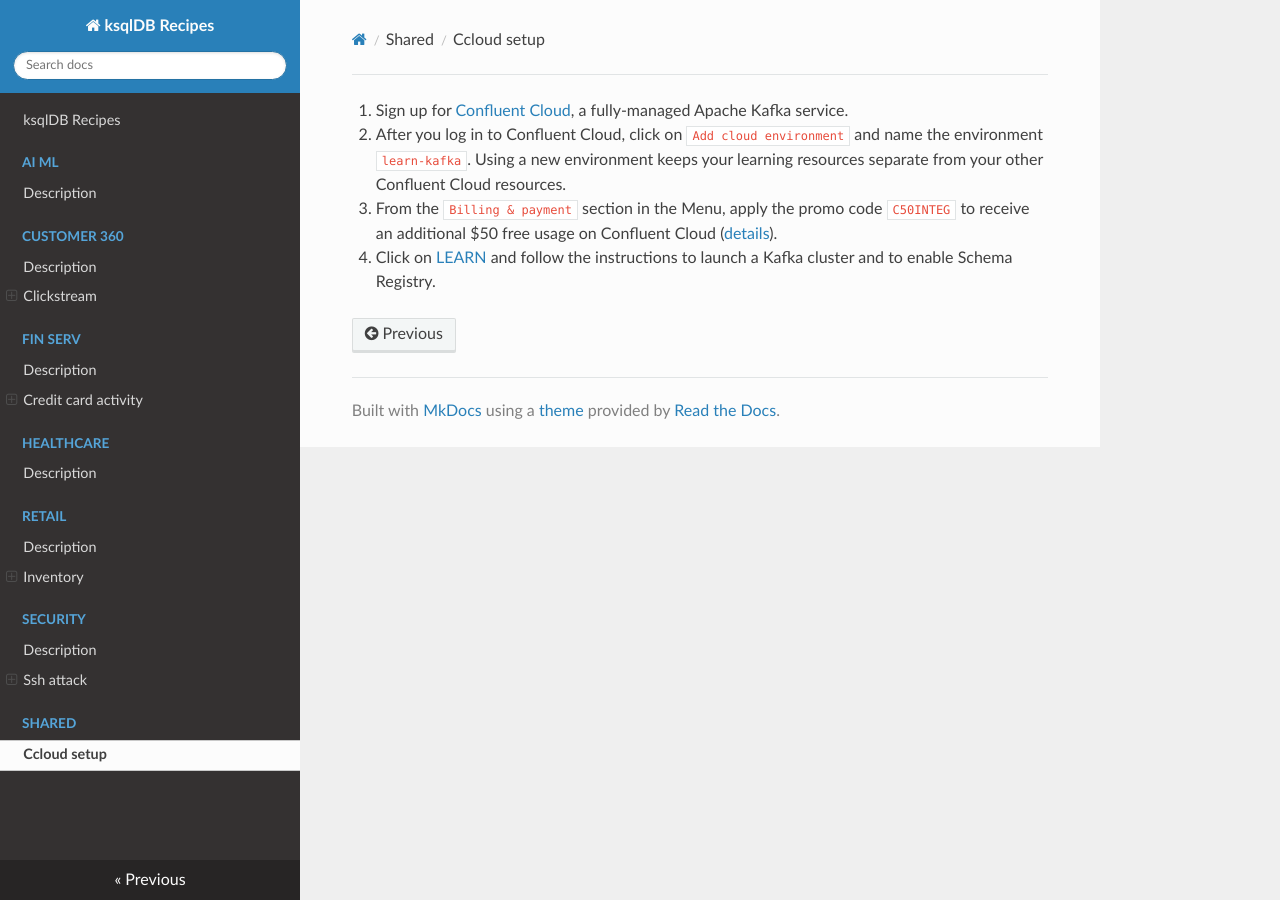
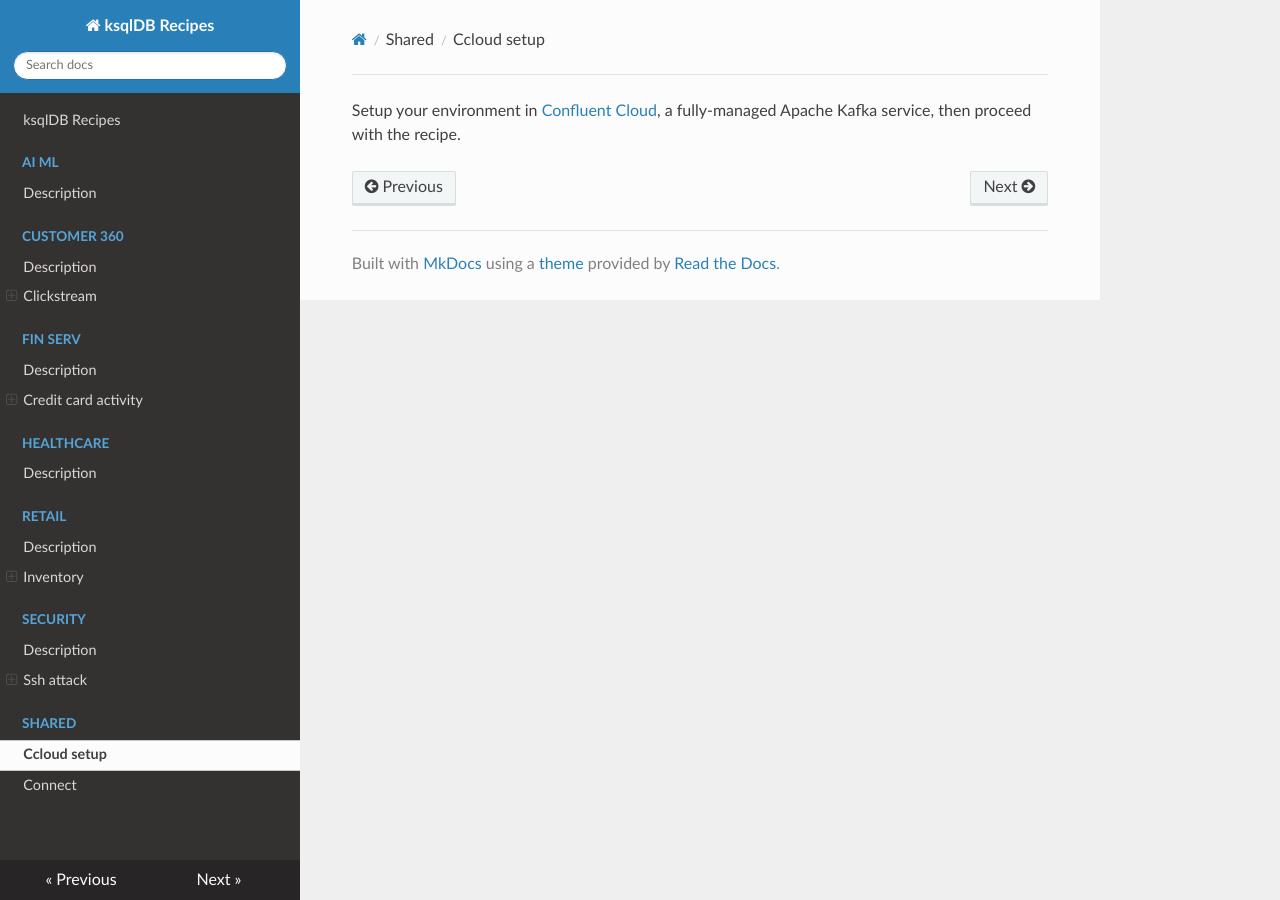
Before and after one commit to confluentinc/ksqldb-recipes, an MkDocs documentation site: the page built from docs/shared/ccloud_setup.md, in a window 1280 px wide. Built offline with MkDocs 1.6.1, drawn with Linux system fonts in a browser that asks for light colours; nearby versions of some CDN libraries.

Commit message:
Add note on connect

```diff
--- a/docs/shared/ccloud_setup.md
+++ b/docs/shared/ccloud_setup.md
@@ -1,7 +1 @@
-1. Sign up for [Confluent Cloud](https://www.confluent.io/confluent-cloud/tryfree/), a fully-managed Apache Kafka service.
-
-2. After you log in to Confluent Cloud, click on `Add cloud environment` and name the environment `learn-kafka`. Using a new environment keeps your learning resources separate from your other Confluent Cloud resources.
-
-3. From the `Billing & payment` section in the Menu, apply the promo code `C50INTEG` to receive an additional $50 free usage on Confluent Cloud ([details](https://www.confluent.io/confluent-cloud-promo-disclaimer)).
-
-4. Click on [LEARN](https://confluent.cloud/learn) and follow the instructions to launch a Kafka cluster and to enable Schema Registry.
+Setup your environment in [Confluent Cloud](https://www.confluent.io/confluent-cloud/tryfree/), a fully-managed Apache Kafka service, then proceed with the recipe.
```
Also changed, not shown: docs/customer-360/clickstream/index.md (+3 -1 lines), docs/fin-serv/credit-card-activity/index.md (+3 -1 lines), docs/retail/inventory/index.md (+3 -1 lines), docs/security/ssh-attack/docker-compose.yml (+3 -12 lines), docs/security/ssh-attack/index.md (+4 -3 lines), docs/shared/connect.md (added, +2 -0 lines), 1 other file.
